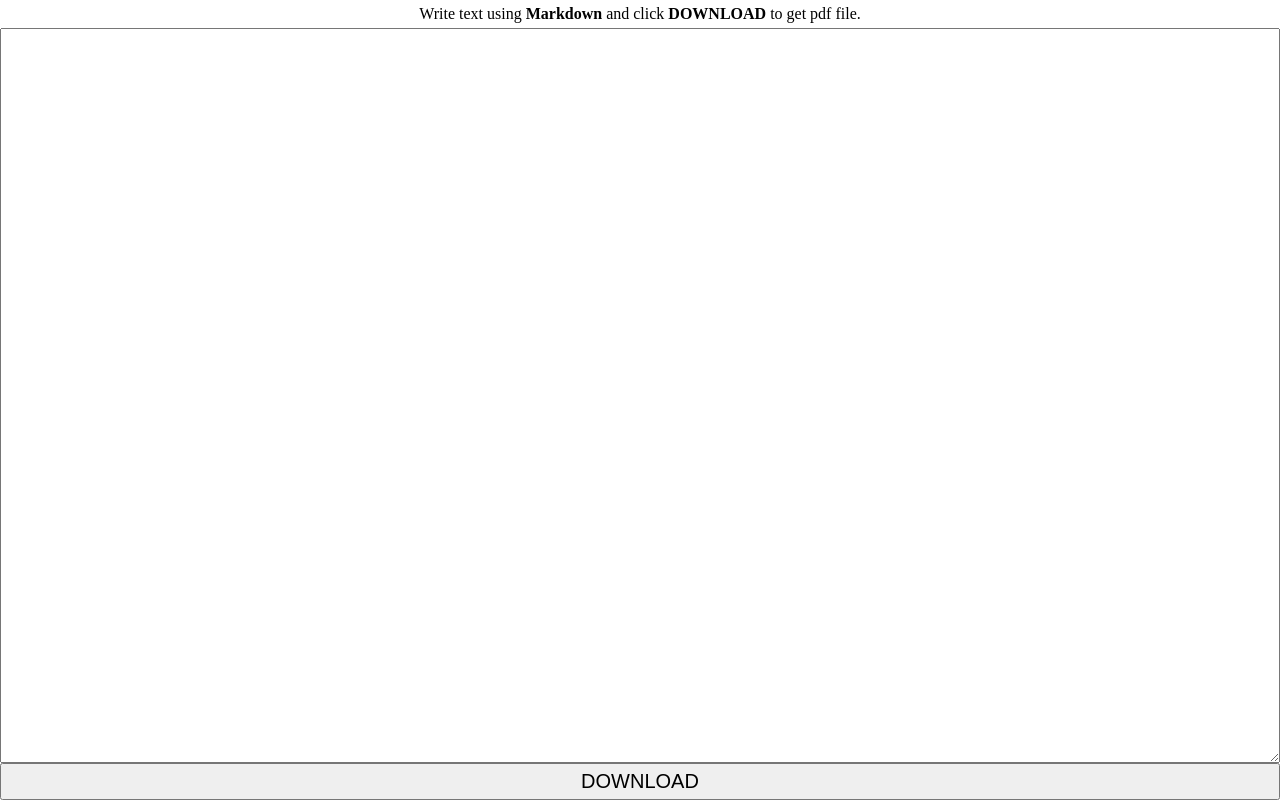
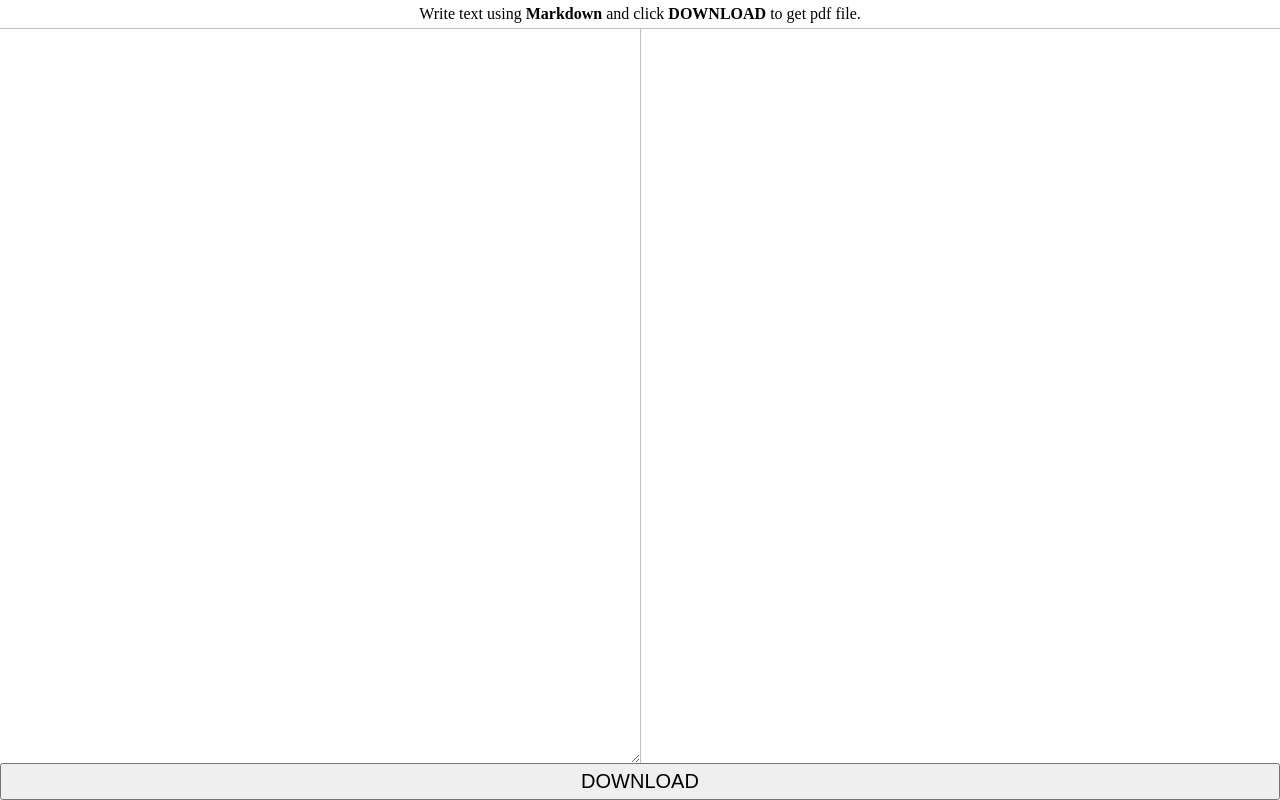
Before and after one commit to miestwin/pdf_creator, a website: page public/index.html in a window 1280 px wide. Drawn offline with Linux system fonts and the light colour scheme.

Commit message:
add file viewer

```diff
--- a/public/css/style.css
+++ b/public/css/style.css
@@ -20,10 +20,23 @@ form {
     flex: 1;
     display: flex;
     flex-direction: column;
+    border-top: 1px solid #bfbfbf;
 }
 
-form textarea {
+form #container {
     flex: 1;
+    display: flex;
+    flex-direction: row;
+}
+
+form #container textarea {
+    flex: 2;
+    border: none;
+}
+
+form #container #markdown {
+    flex: 2;
+    border-left: 1px solid #bfbfbf;
 }
 
 form button {
@@ -31,3 +44,14 @@ form button {
     font-size: 20px;
     cursor: pointer;
 }
+
+@media (max-width: 1024px) {
+
+    form #container textarea {
+        flex: 1;
+    }
+
+    form #container #markdown {
+        display: none;
+    }
+}
--- a/public/index.html
+++ b/public/index.html
@@ -9,7 +9,10 @@
     <body>
         <p>Write text using <strong>Markdown</strong> and click <strong>DOWNLOAD</strong> to get pdf file.</p>
         <form action="/download" method="GET">
-            <textarea id="pdf" name="pdf"></textarea>
+            <div id="container">
+                <textarea id="pdf" name="pdf"></textarea>
+                <div id="markdown"></div>
+            </div>
             <button type="submit">DOWNLOAD</button>
         </form>
     </body>
```
